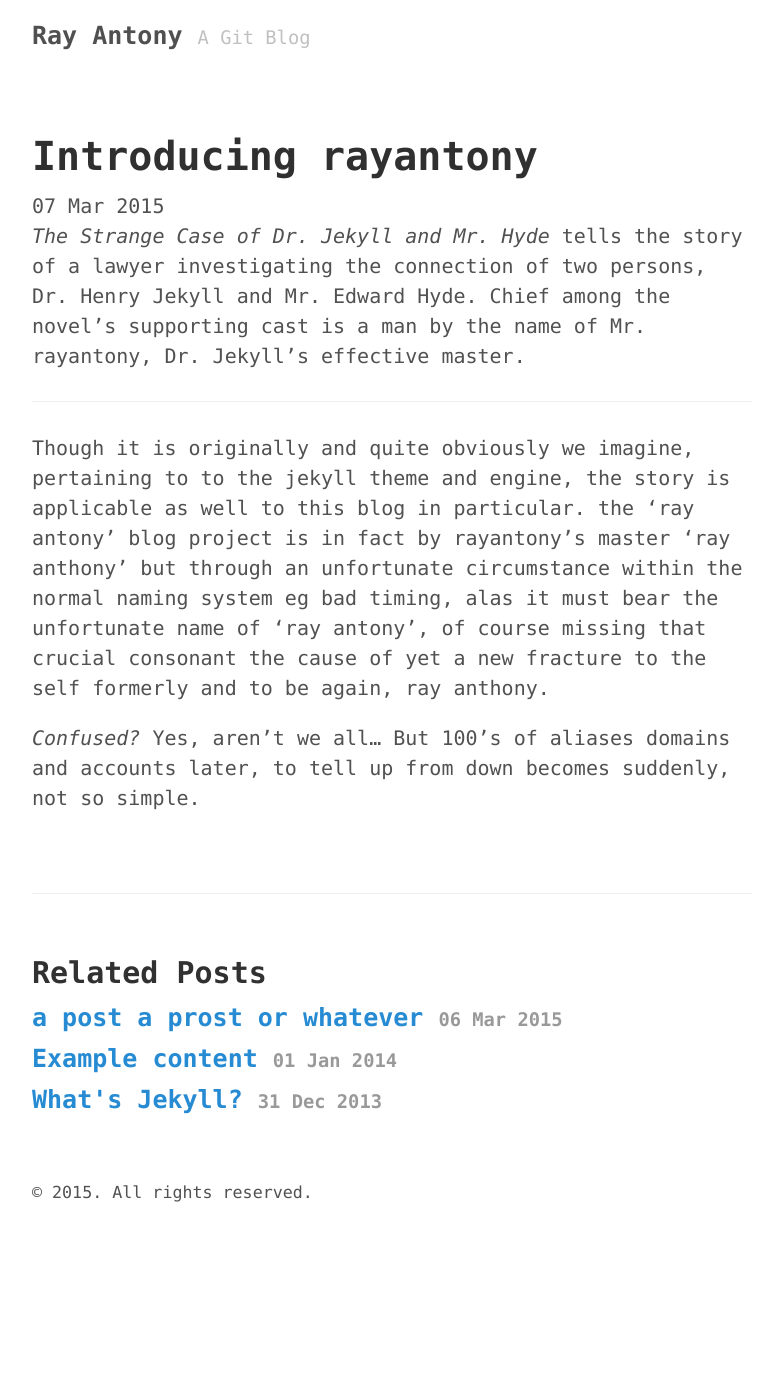
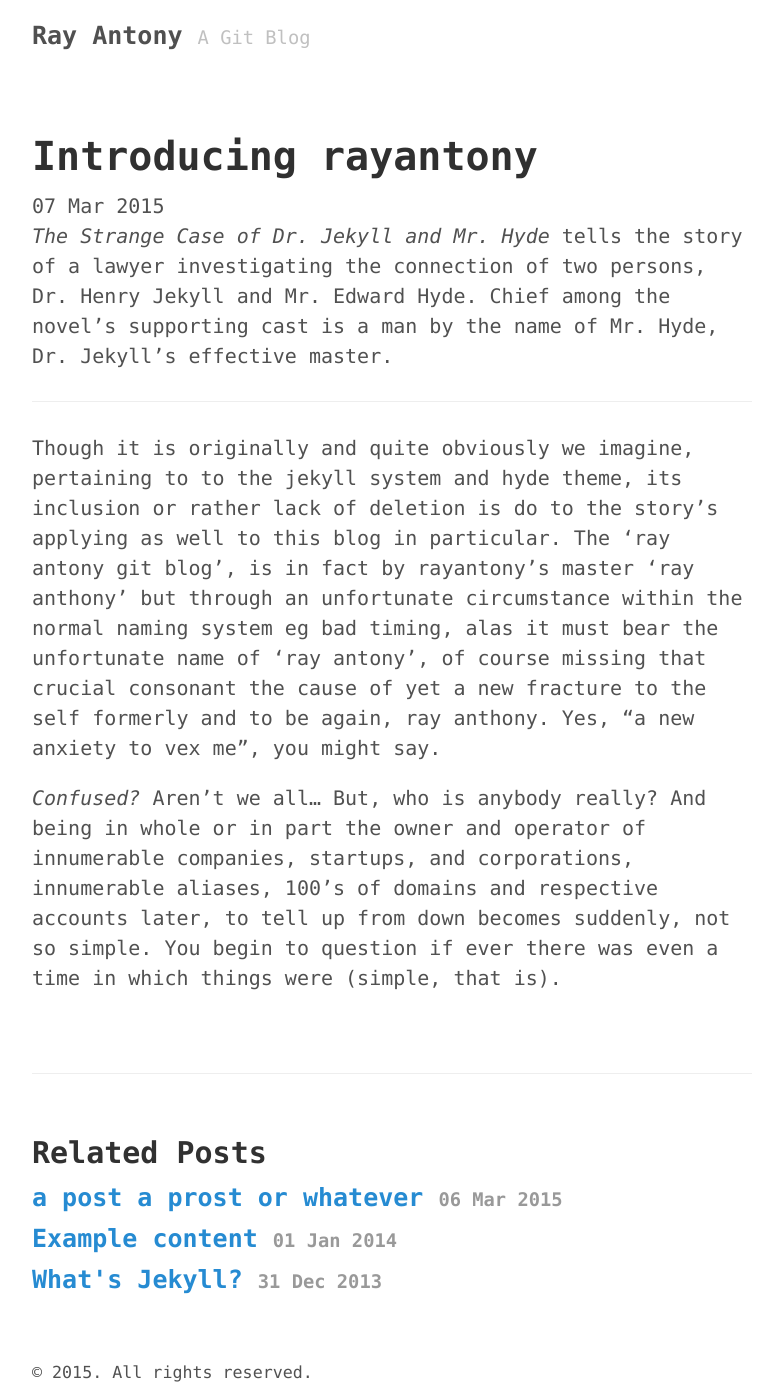
Before and after one commit to rayantony/rayantony.github.io, a Jekyll site: the page built from _posts/2015-03-07-introducing-rayantony.md, in a window 1280 px wide. Shown: the whole page, without its empty margins (248-1021 px from the left). Built offline with Jekyll 4.4.1, drawn with Linux system fonts in a browser that asks for light colours; before the commit the page ends 1206 px from its top, so only the background shows below that.

Commit message:
Update 2015-03-07-introducing-rayantony.md

```diff
--- a/_posts/2015-03-07-introducing-rayantony.md
+++ b/_posts/2015-03-07-introducing-rayantony.md
@@ -3,10 +3,10 @@ layout: post
 title: Introducing rayantony
 ---
 
-*The Strange Case of Dr. Jekyll and Mr. Hyde* tells the story of a lawyer investigating the connection of two persons, Dr. Henry Jekyll and Mr. Edward Hyde. Chief among the novel's supporting cast is a man by the name of Mr. rayantony, Dr. Jekyll's effective master.
+*The Strange Case of Dr. Jekyll and Mr. Hyde* tells the story of a lawyer investigating the connection of two persons, Dr. Henry Jekyll and Mr. Edward Hyde. Chief among the novel's supporting cast is a man by the name of Mr. Hyde, Dr. Jekyll's effective master.
 
 -----
 
-Though it is originally and quite obviously we imagine, pertaining to to the jekyll theme and engine, the story is applicable as well to this blog in particular. the 'ray antony' blog project is in fact by rayantony's master 'ray anthony' but through an unfortunate circumstance within the normal naming system eg bad timing, alas it must bear the unfortunate name of 'ray antony', of course missing that crucial consonant the cause of yet a new fracture to the self formerly and to be again, ray anthony.
+Though it is originally and quite obviously we imagine, pertaining to to the jekyll system and hyde theme, its inclusion or rather lack of deletion is do to the story's applying as well to this blog in particular. The 'ray antony git blog', is in fact by rayantony's master 'ray anthony' but through an unfortunate circumstance within the normal naming system eg bad timing, alas it must bear the unfortunate name of 'ray antony', of course missing that crucial consonant the cause of yet a new fracture to the self formerly and to be again, ray anthony. Yes, "a new anxiety to vex me", you might say.
 
-*Confused?* Yes, aren't we all... But 100's of aliases domains and accounts later, to tell up from down becomes suddenly, not so simple.
+*Confused?* Aren't we all... But, who is anybody really? And being in whole or in part the owner and operator of innumerable companies, startups, and corporations, innumerable aliases, 100's of domains and respective accounts later, to tell up from down becomes suddenly, not so simple. You begin to question if ever there was even a time in which things were (simple, that is).
```
